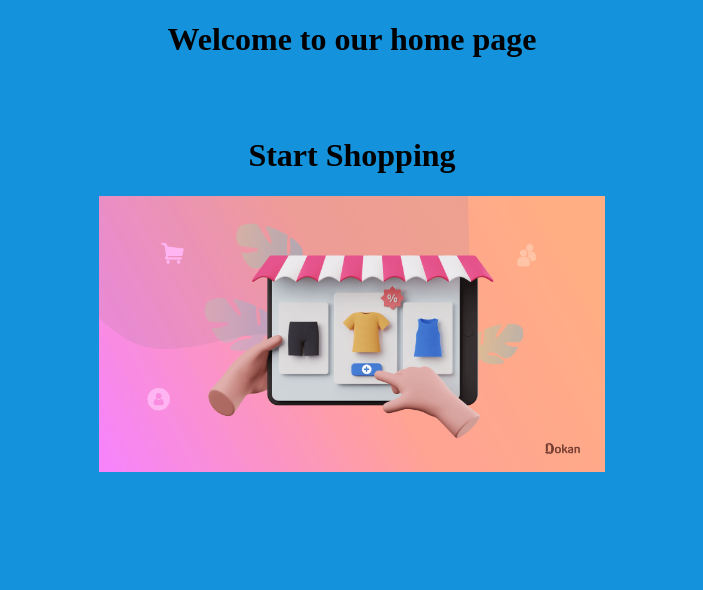
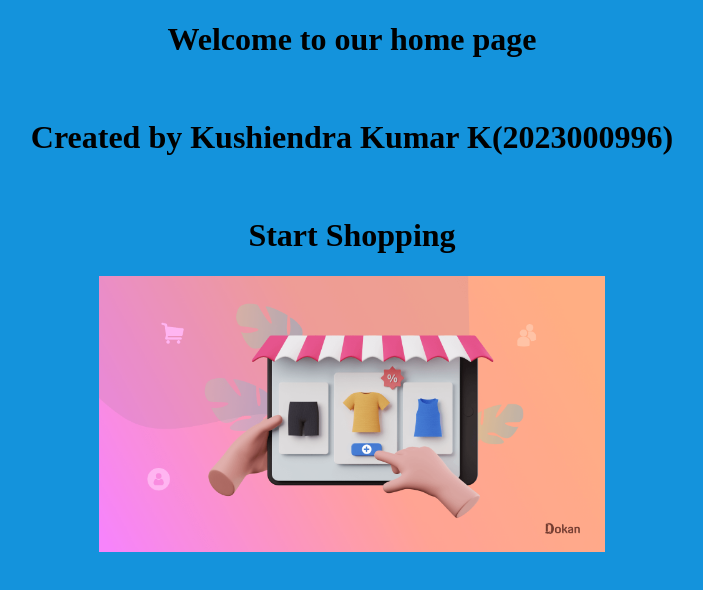
Before and after one commit to KushiK123-art/Web, a plain HTML site: page home.html in a window 1280 px wide. Shown: the whole page, without its empty margins (288-991 px from the left). Drawn offline with Linux system fonts and the light colour scheme.

Commit message:
Update home.html

```diff
--- a/home.html
+++ b/home.html
@@ -8,8 +8,10 @@
     <center>
     <h1 style="text-align: center;">Welcome to our home page</h1>
 <br>
+        <h1>Created by Kushiendra Kumar K(2023000996)</h1>
 <br>
 <h1>Start Shopping</h1>
     <h1 ><img src="homeimg.png" width="40%" height="40%"></h1>
         </center>
+
 </body>
```
